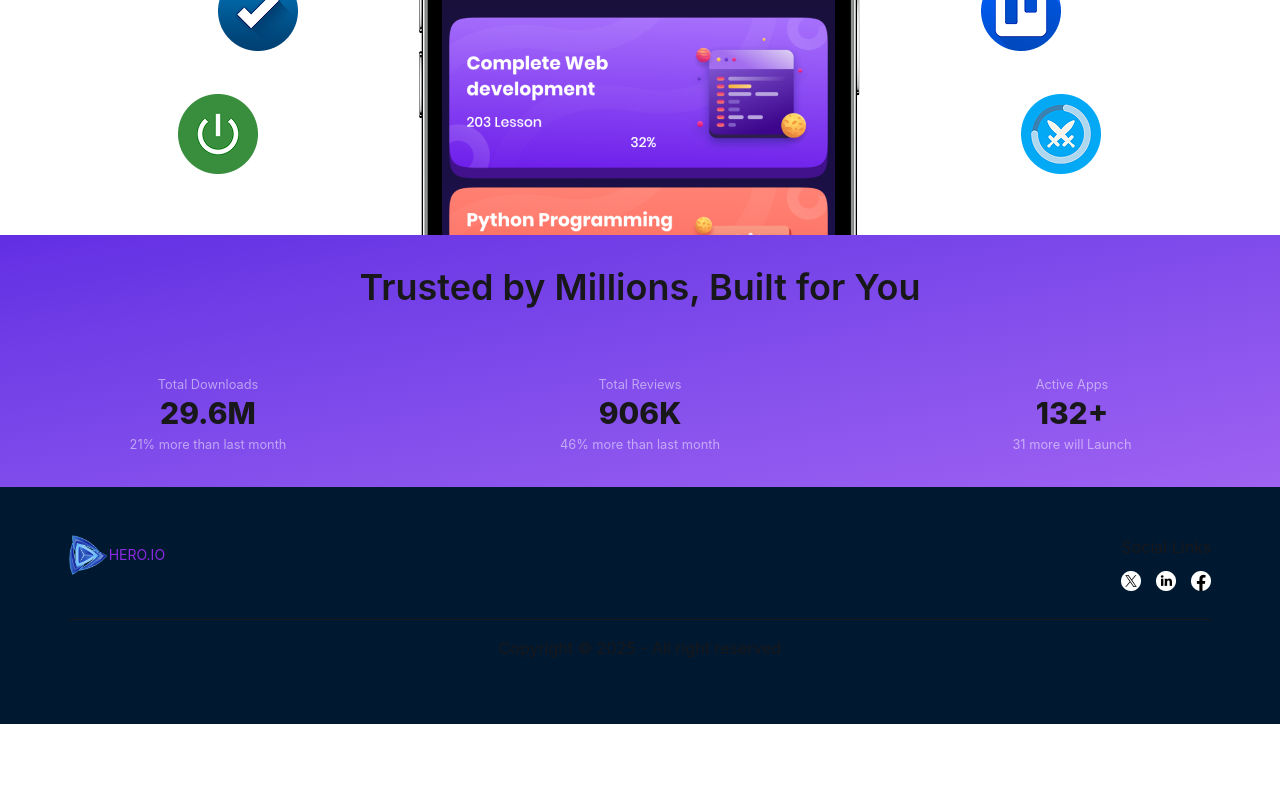
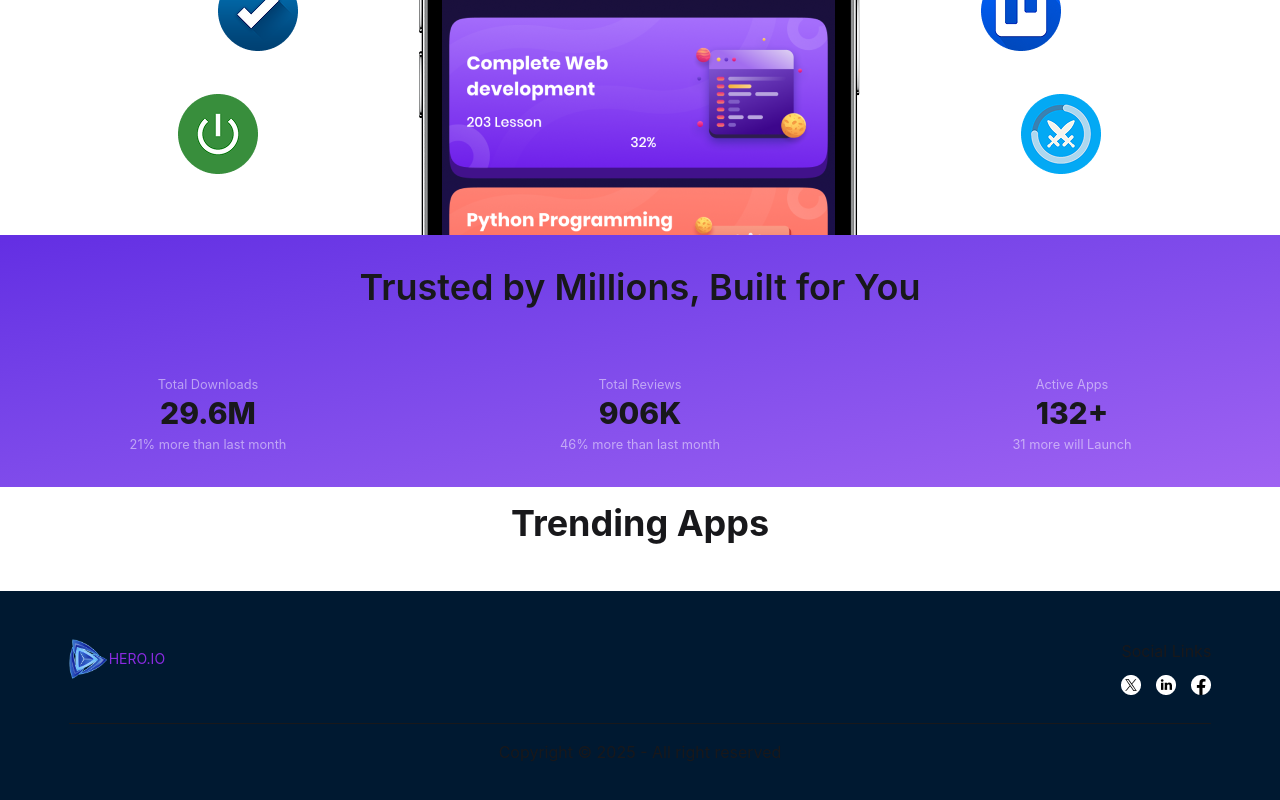
Before and after one commit to rejaur2287/mission-restart-assignment3, a React (Vite) app: page / in a window 1280 px wide. Shown: the part 641-1441 px from the top of the page. Before the commit the page ends 1365 px from the top, so only its background shows below. Built offline with nearby package versions, Linux system fonts and the light colour scheme.

Commit message:
Trending apps section started

```diff
--- a/src/components/Apps/Apps.jsx
+++ b/src/components/AllApps/AllApps.jsx
@@ -1,6 +1,6 @@
 import React from "react";
 
-const Apps = () => {
+const AllApps = () => {
   return (
     <div>
       <h1>All apps will be loaded here</h1>
@@ -8,4 +8,4 @@ const Apps = () => {
   );
 };
 
-export default Apps;
+export default AllApps;
--- a/src/components/Home/Home.jsx
+++ b/src/components/Home/Home.jsx
@@ -1,12 +1,14 @@
 import React from "react";
 import Banner from "../Banner/Banner";
 import CurrentStatus from "../CurrentStatus/CurrentStatus";
+import TrendingApps from "../TrendingApps/TrendingApps";
 
 const Home = () => {
   return (
     <div>
       <Banner></Banner>
       <CurrentStatus></CurrentStatus>
+      <TrendingApps></TrendingApps>
     </div>
   );
 };
--- /dev/null
+++ b/src/components/TrendingApps/TrendingApps.jsx
@@ -0,0 +1,16 @@
+import React from "react";
+
+const TrendingApps = () => {
+  return (
+    <div>
+      <div>
+        <h2 className="text-4xl my-4 font-bold">Trending Apps</h2>
+        <p className="text-white/50 mb-2">
+          Explore All Trending Apps on the Market developed by us
+        </p>
+      </div>
+    </div>
+  );
+};
+
+export default TrendingApps;
--- a/src/main.jsx
+++ b/src/main.jsx
@@ -3,10 +3,10 @@ import { createRoot } from "react-dom/client";
 import "./index.css";
 import App from "./App.jsx";
 import { createBrowserRouter, RouterProvider } from "react-router";
-import Apps from "./components/Apps/Apps.jsx";
 import Installation from "./components/Installation/Installation.jsx";
 import Home from "./components/Home/Home.jsx";
 import ErrorPage from "./components/ErrorPage/ErrorPage.jsx";
+import AllApps from "./components/AllApps/AllApps.jsx";
 
 const router = createBrowserRouter([
   {
@@ -19,7 +19,7 @@ const router = createBrowserRouter([
       },
       {
         path: "/apps",
-        Component: Apps,
+        Component: AllApps,
       },
       {
         path: "/installation",
```
